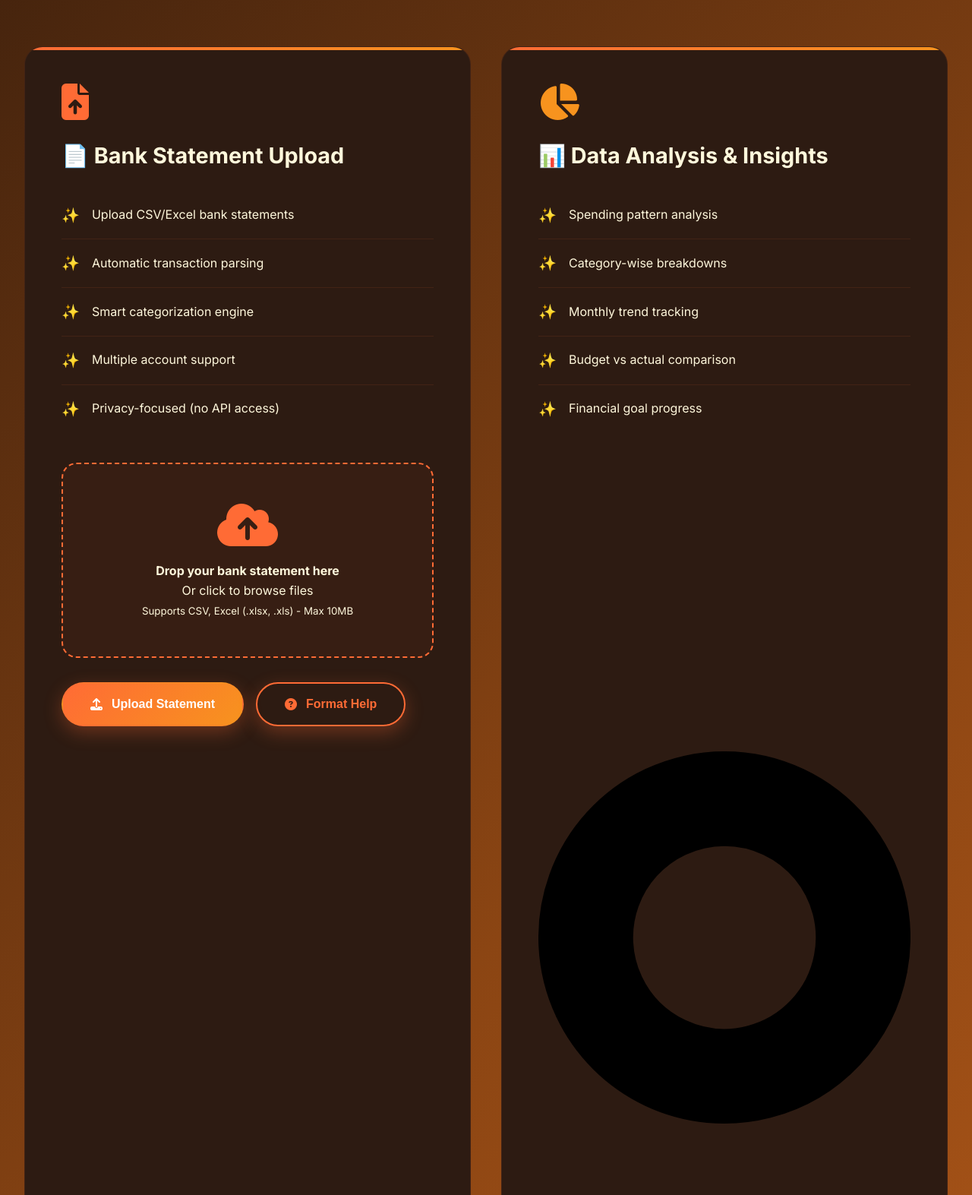
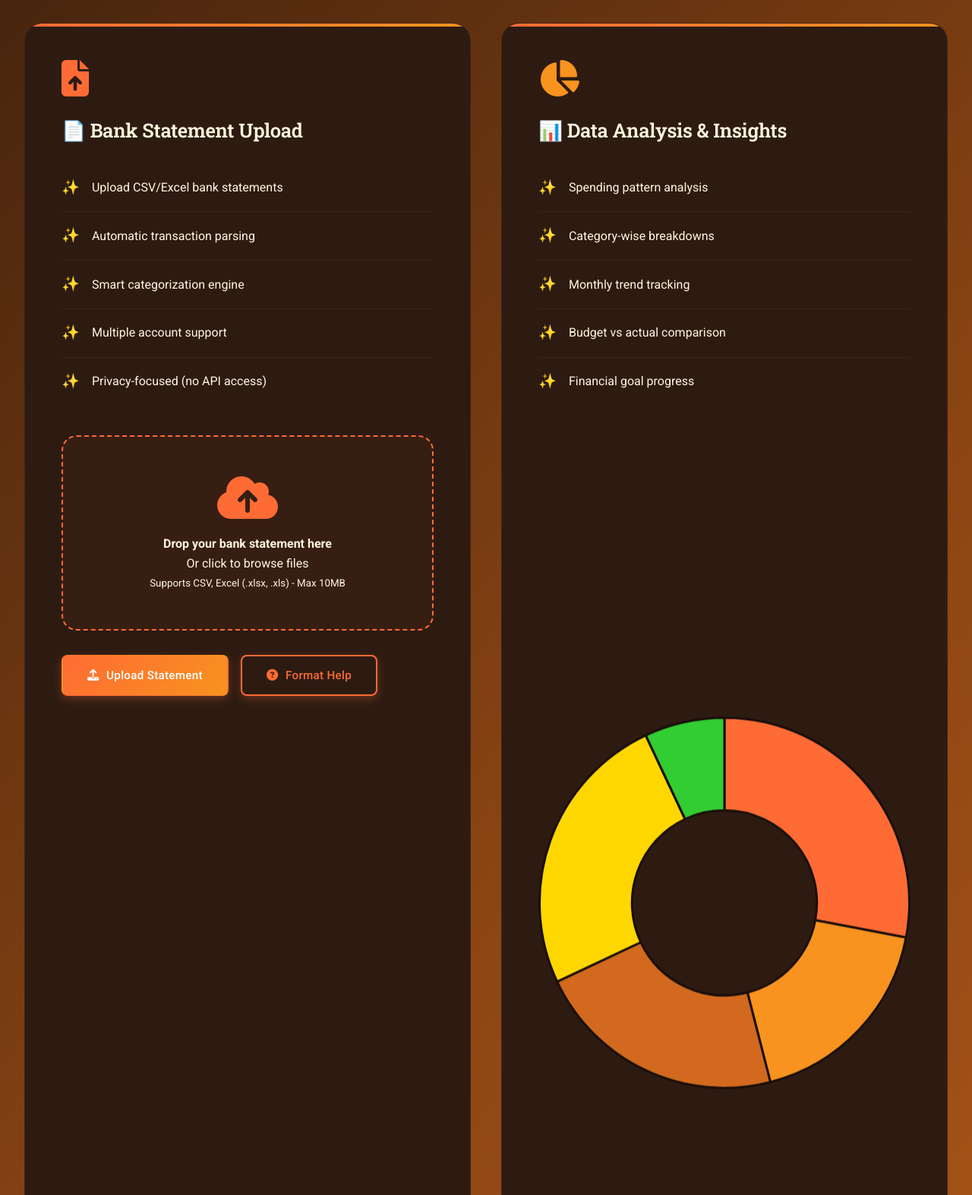
Before and after one commit to MPdoor1/COVBudget2.0, a website: page public/index.html in a window 1280 px wide. Shown: the part 1227-2800 px from the top of the page at 76% size. Drawn offline with nearby package versions, Linux system fonts and the light colour scheme; no server answers; animation ran at ten frames a second.

Commit message:
🔧 Fix professional fonts and dynamic functionality - Use Roboto/Roboto Slab, fix Chart.js loading, improve drag-drop

```diff
--- a/public/index.html
+++ b/public/index.html
@@ -4,7 +4,7 @@
     <meta charset="UTF-8">
     <meta name="viewport" content="width=device-width, initial-scale=1.0">
     <title>COVBudget 2.0 - Smart Personal Finance</title>
-    <link href="https://fonts.googleapis.com/css2?family=Inter:wght@300;400;500;600;700;800&display=swap" rel="stylesheet">
+    <link href="https://fonts.googleapis.com/css2?family=Roboto:wght@300;400;500;600;700;900&family=Roboto+Slab:wght@400;500;600;700&display=swap" rel="stylesheet">
     <link href="https://cdnjs.cloudflare.com/ajax/libs/font-awesome/6.4.0/css/all.min.css" rel="stylesheet">
     <script src="https://cdn.jsdelivr.net/npm/chart.js"></script>
     <script src="https://cdn.plaid.com/link/v2/stable/link-initialize.js"></script>
@@ -33,12 +33,13 @@
         }
 
         body {
-            font-family: 'Inter', -apple-system, BlinkMacSystemFont, sans-serif;
+            font-family: 'Roboto', -apple-system, BlinkMacSystemFont, 'Segoe UI', system-ui, sans-serif;
             background: var(--gradient-bg);
             color: var(--text-light);
             line-height: 1.6;
             min-height: 100vh;
             overflow-x: hidden;
+            font-weight: 400;
         }
 
         /* Navigation */
@@ -63,12 +64,14 @@
         }
 
         .logo {
+            font-family: 'Roboto Slab', serif;
             font-size: 1.8rem;
-            font-weight: 800;
+            font-weight: 700;
             background: var(--gradient-primary);
             -webkit-background-clip: text;
             -webkit-text-fill-color: transparent;
             background-clip: text;
+            letter-spacing: -0.5px;
         }
 
         .nav-status {
@@ -114,15 +117,16 @@
         }
 
         .hero h1 {
-            font-size: clamp(3rem, 8vw, 6rem);
-            font-weight: 800;
+            font-family: 'Roboto Slab', serif;
+            font-size: clamp(2.5rem, 6vw, 4.5rem);
+            font-weight: 700;
             margin-bottom: 2rem;
             background: var(--gradient-primary);
             -webkit-background-clip: text;
             -webkit-text-fill-color: transparent;
             background-clip: text;
             letter-spacing: -0.02em;
-            line-height: 1.1;
+            line-height: 1.2;
         }
 
         .hero-subtitle {
@@ -184,10 +188,12 @@
         }
 
         .section-title h2 {
-            font-size: clamp(2rem, 5vw, 3rem);
-            font-weight: 700;
+            font-family: 'Roboto Slab', serif;
+            font-size: clamp(1.8rem, 4vw, 2.5rem);
+            font-weight: 600;
             margin-bottom: 1rem;
             color: var(--text-light);
+            letter-spacing: -0.5px;
         }
 
         .section-title p {
@@ -237,10 +243,12 @@
         }
 
         .feature-card h3 {
-            font-size: 1.8rem;
-            font-weight: 700;
+            font-family: 'Roboto Slab', serif;
+            font-size: 1.6rem;
+            font-weight: 600;
             margin-bottom: 1.5rem;
             color: var(--text-light);
+            letter-spacing: -0.3px;
         }
 
         .feature-list {
@@ -278,20 +286,22 @@
             background: var(--gradient-primary);
             color: white;
             border: none;
-            padding: 18px 36px;
-            border-radius: 50px;
-            font-size: 1rem;
-            font-weight: 600;
+            padding: 16px 32px;
+            border-radius: 8px;
+            font-size: 0.95rem;
+            font-weight: 500;
+            font-family: 'Roboto', sans-serif;
             cursor: pointer;
             transition: all 0.3s cubic-bezier(0.175, 0.885, 0.32, 1.275);
             text-decoration: none;
             display: inline-flex;
             align-items: center;
-            gap: 0.75rem;
+            gap: 0.6rem;
             position: relative;
             overflow: hidden;
-            box-shadow: 0 8px 25px var(--shadow-orange);
+            box-shadow: 0 4px 12px var(--shadow-orange);
             border: 2px solid transparent;
+            letter-spacing: 0.3px;
         }
 
         .btn::before {
@@ -365,9 +375,10 @@
             background: rgba(255, 107, 53, 0.1);
             border: 1px solid rgba(255, 107, 53, 0.2);
             border-left: 4px solid var(--primary-orange);
-            padding: 1.5rem;
-            border-radius: 12px;
-            font-family: 'JetBrains Mono', 'Courier New', monospace;
+            padding: 1.2rem;
+            border-radius: 8px;
+            font-family: 'Roboto Mono', 'Consolas', 'Monaco', monospace;
+            font-size: 0.9rem;
             transition: all 0.3s ease;
         }
 
@@ -738,14 +749,14 @@
                              datasets: [{
                                  data: [28, 18, 22, 25, 7],
                                  backgroundColor: [
-                                    'var(--primary-orange)',
-                                    'var(--secondary-orange)',
-                                    'var(--light-brown)',
-                                    'var(--accent-gold)',
-                                    'var(--success-green)'
+                                     '#FF6B35',
+                                     '#F7931E',
+                                     '#D2691E',
+                                     '#FFD700',
+                                     '#32CD32'
                                  ],
                                  borderWidth: 3,
-                                borderColor: 'var(--dark-bg)'
+                                 borderColor: '#1A0F0A'
                              }]
                          },
                          options: {
@@ -755,20 +766,26 @@
                                  legend: {
                                      position: 'bottom',
                                      labels: {
-                                        color: 'var(--text-light)',
+                                         color: '#FFF8DC',
                                          padding: 20,
                                          font: {
-                                            size: 12
+                                             size: 12,
+                                             family: 'Roboto'
                                          }
                                      }
                                  }
                              }
                          }
                      });
+                 } else {
+                     console.warn('Chart.js not loaded yet, retrying...');
+                     setTimeout(createDemoChart, 1000);
                  }
              } catch (error) {
                  console.error('Chart creation failed:', error);
-                document.getElementById('demoChart').style.display = 'none';
+                 const canvas = document.getElementById('demoChart');
+                 canvas.style.display = 'none';
+                 canvas.parentNode.innerHTML += '<p style="color: #FFF8DC; text-align: center; padding: 2rem;">📊 Chart will load when data is available</p>';
              }
          }
 
@@ -825,9 +842,14 @@
                  // Drag and drop functionality
          function setupDragAndDrop() {
              const uploadArea = document.querySelector('.upload-area');
+             if (!uploadArea) {
+                 console.warn('Upload area not found');
+                 return;
+             }
 
              ['dragenter', 'dragover', 'dragleave', 'drop'].forEach(eventName => {
                  uploadArea.addEventListener(eventName, preventDefaults, false);
+                 document.body.addEventListener(eventName, preventDefaults, false);
              });
 
              function preventDefaults(e) {
@@ -836,20 +858,27 @@
              }
 
              ['dragenter', 'dragover'].forEach(eventName => {
-                uploadArea.addEventListener(eventName, () => uploadArea.classList.add('dragover'), false);
+                 uploadArea.addEventListener(eventName, () => {
+                     uploadArea.classList.add('dragover');
+                 }, false);
              });
 
              ['dragleave', 'drop'].forEach(eventName => {
-                uploadArea.addEventListener(eventName, () => uploadArea.classList.remove('dragover'), false);
+                 uploadArea.addEventListener(eventName, () => {
+                     uploadArea.classList.remove('dragover');
+                 }, false);
              });
 
              uploadArea.addEventListener('drop', (e) => {
                  const files = e.dataTransfer.files;
                  if (files.length > 0) {
-                    document.getElementById('statementUpload').files = files;
+                     const fileInput = document.getElementById('statementUpload');
+                     fileInput.files = files;
                      handleStatementUpload({ target: { files: files } });
                  }
              });
+
+             console.log('✅ Drag and drop initialized');
          }
 
         // Helper functions
@@ -945,12 +974,23 @@ Start by uploading your bank statements to see personalized budget recommendatio
 
                  // Initialize on page load
          document.addEventListener('DOMContentLoaded', function() {
+             console.log('🚀 COVBudget 2.0 Loading...');
+
+             // Initialize core functions
              checkHealth();
+             setupDragAndDrop();
+
+             // Wait for Chart.js to load, then create chart
+             if (typeof Chart !== 'undefined') {
                  createDemoChart();
-            setupDragAndDrop();
+             } else {
+                 setTimeout(createDemoChart, 2000);
+             }
 
              // Check health every 30 seconds
              setInterval(checkHealth, 30000);
+
+             console.log('✅ COVBudget 2.0 Initialized');
          });
 
         // Smooth scroll for mobile navigation
```
Lines whose indentation alone changed are shown as unchanged.
